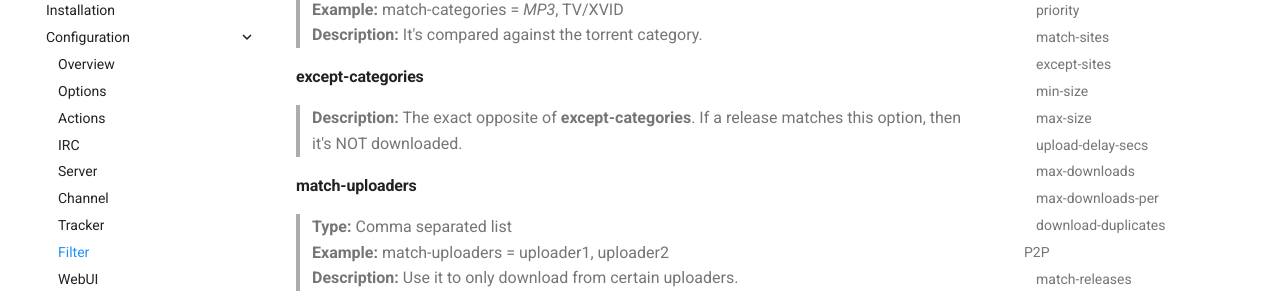
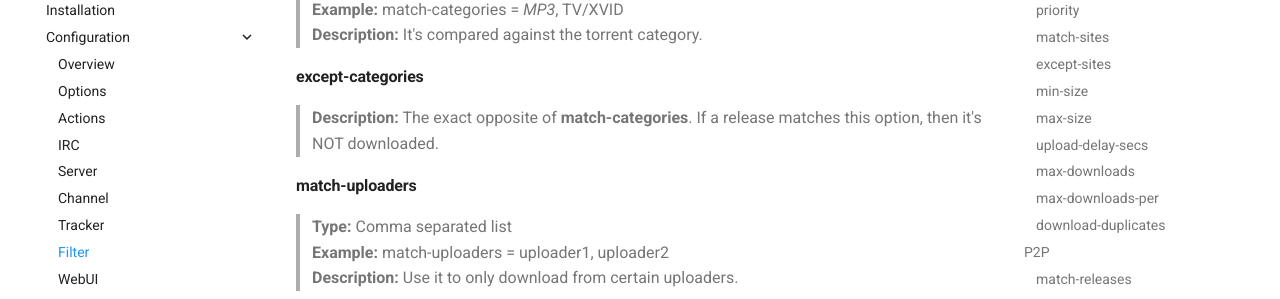
Before and after one commit to autodl-community/autodl-irssi, an MkDocs documentation site: the page built from docs/configuration/filter.md, in a window 1280 px wide and 900 px high, scrolled down 7083 px. Shown: the part 152-451 px from the top of the window. Built offline with MkDocs 1.6.1 and Material for MkDocs 9.7.7, drawn with Linux system fonts in a browser that asks for light colours; comment, search, counter and statistics services are not loaded.

Commit message:
Fix mistake in except-categories documentation

```diff
--- a/docs/configuration/filter.md
+++ b/docs/configuration/filter.md
@@ -223,7 +223,7 @@ Create one [filter] header per filter like **[filter MY FILTER NAME]**. All filt
 **Description:** It's compared against the torrent category.
 
 #### except-categories
-> **Description:** The exact opposite of **except-categories**. If a release matches this option, then it's NOT downloaded.
+> **Description:** The exact opposite of **match-categories**. If a release matches this option, then it's NOT downloaded.
 
 #### match-uploaders
 > **Type:** Comma separated list
```
